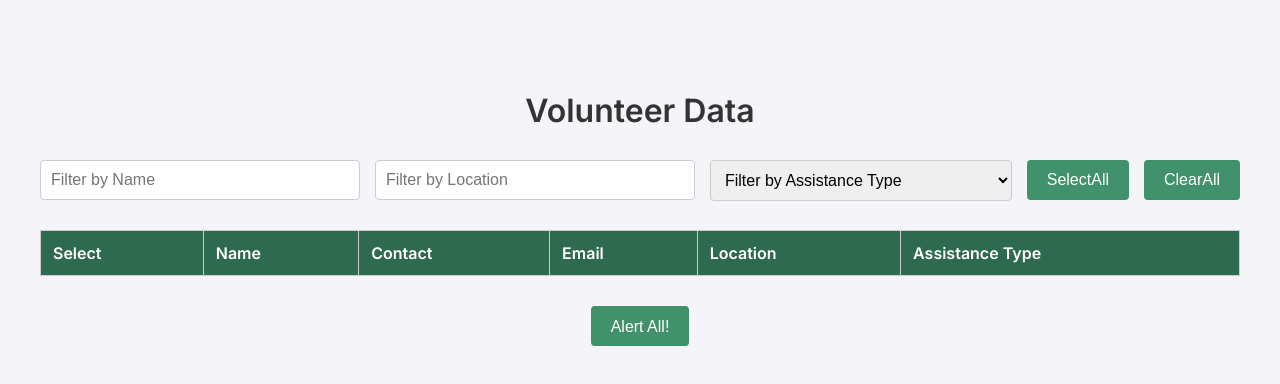
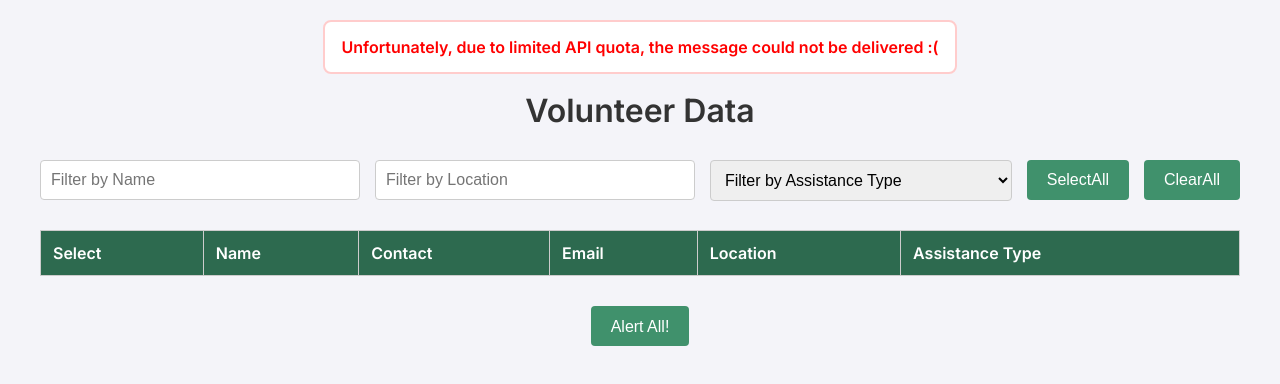
Before and after one commit to Karthikeyan1508/crisis-connect, a website with bundled scripts: page public/volList.html in a window 1280 px wide. Built offline with nearby package versions, Linux system fonts and the light colour scheme; no server answers.

Commit message:
wordings of the alert updated

```diff
--- a/public/volList.html
+++ b/public/volList.html
@@ -9,7 +9,7 @@
 </head>
 <body>
     <div id="alert-box" class="hidden">
-        Unfortunately, due to limited API Quota, you will receive the message.
+        Unfortunately, due to limited API quota, the message could not be delivered :(
     </div>
     <div class="container">
         <h1>Volunteer Data</h1>
--- a/public/volunteerTable.js
+++ b/public/volunteerTable.js
@@ -9,6 +9,14 @@ import { firebaseConfig } from "../firebaseConfig.js";
 const app = initializeApp(firebaseConfig);
 const db = getFirestore(app);
 
+window.onload = function() {
+  const alertBox = document.getElementById('alert-box');
+  alertBox.classList.remove('hidden');
+
+  setTimeout(() => {
+      alertBox.classList.add('hidden');
+  }, 10000);
+};
 
 
 async function fetchVolunteers() {
```
